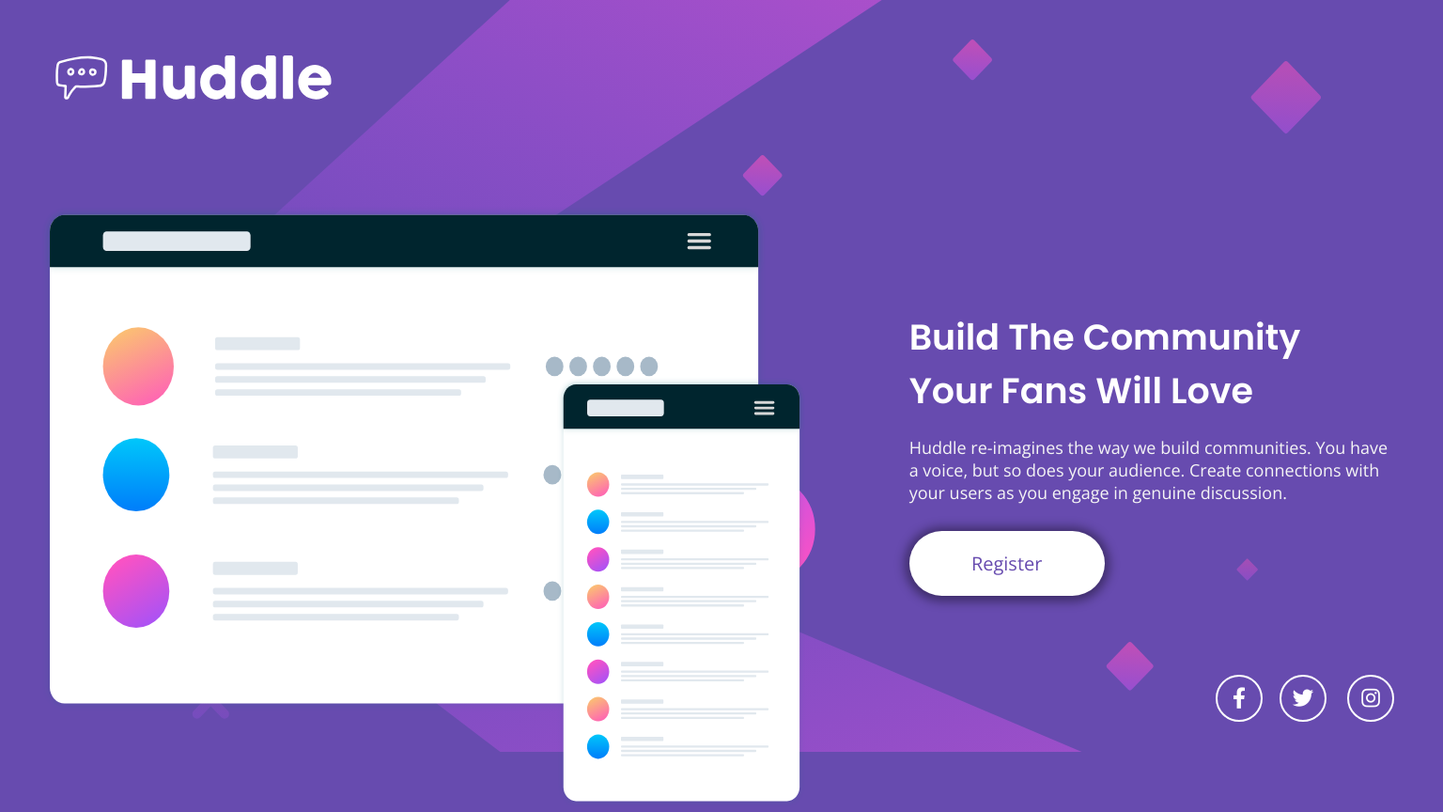
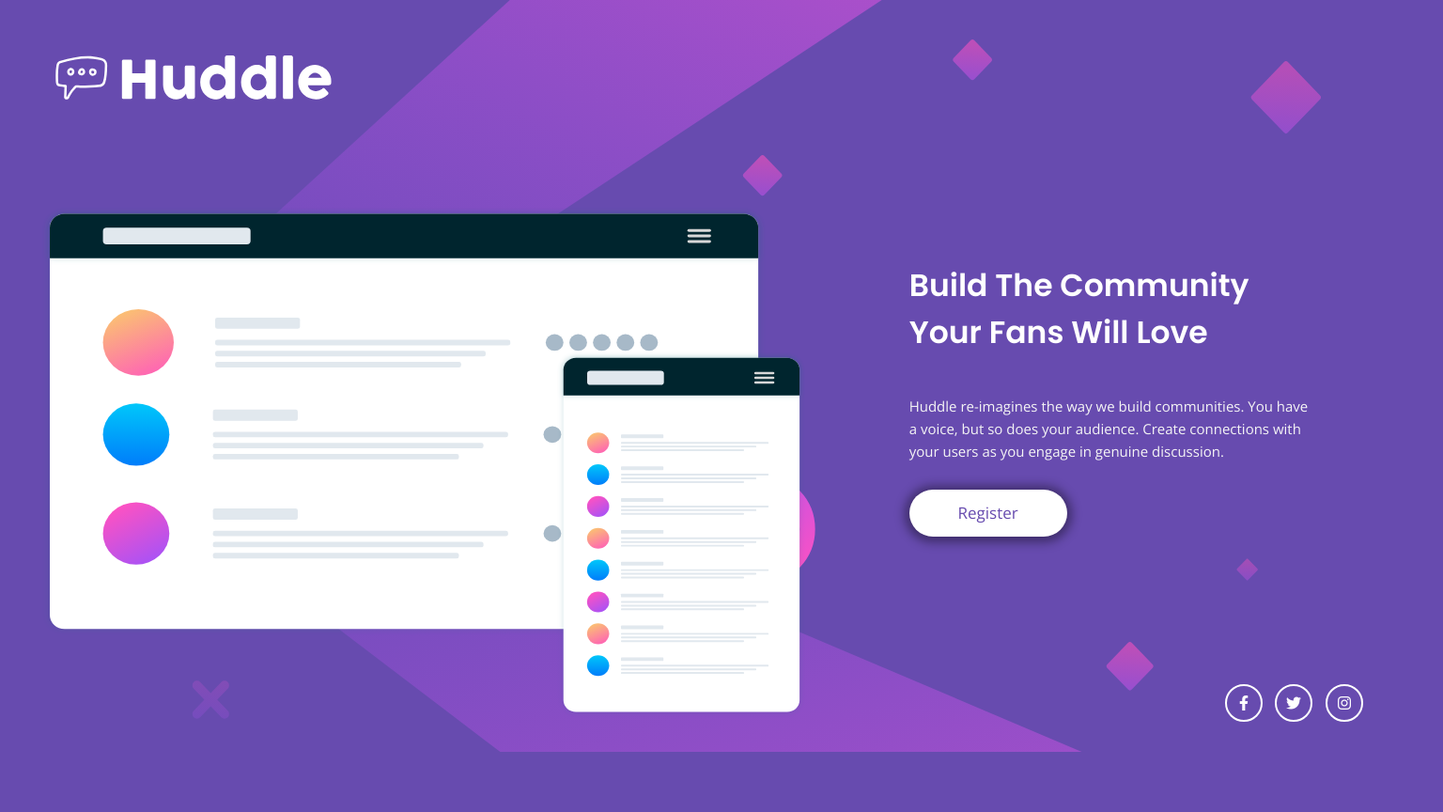
Before and after one commit to marwaas3d/huddle-landing-page-with-single-introductory-section-master, a plain HTML site: page index.html in a window 1536 px wide. Shown: the whole page at 94% size. After the commit the page ends 800 px from the top, so only its background shows below. Drawn offline with nearby package versions, Linux system fonts and the light colour scheme.

Commit message:
updated css file

```diff
--- a/main.css
+++ b/main.css
@@ -51,7 +51,7 @@
         margin-top: 11%;
         margin-left: 5%;
         width: 813px;
-        height: 640px;
+        height: 544px;
     }
 /***************************************/
     .heading{
@@ -61,32 +61,31 @@
     .heading h2{
         font-family: "Poppins", sans-serif;
         font-weight: 600;
-        font-size: 38px;
-        width: 29rem;
-        margin-top: 37%;
+        font-size: 33px;
+        width: 27rem;
+        margin-top: 28%;
     }
 
     .heading p{
         font-family: "Open Sans", sans-serif;
         font-weight: 400;
-        margin-top: 20px;
+        margin-top: 41px;
         color: whitesmoke;
-        font-size: 18px;
-        width: 32rem;
+        font-size: 15px;
+        width: 27rem;
         line-height: 24px;
     }
 
-    .register{
-        cursor: pointer;
+    .register{cursor: pointer;
         background-color: white;
         color: var(--Violet);
-        width: 208px;
-        height: 69px;
+        width: 168px;
+        height: 50px;
         margin-top: 5%;
         display: flex;
         justify-content: center;
         align-items: center;
-        font-size: 20px;
+        font-size: 17px;
         font-family: "Open Sans", sans-serif;
         font-weight: 400;
         border-radius: 57px;
@@ -99,8 +98,8 @@
 /****************************************/
 
     .facebook, .twitter, .instagram{
-        width: 50px;
-        height: 50px;
+        width: 40px;
+        height: 40px;
         border-radius: 50%;
         border: 2px solid white;
         cursor: pointer;
@@ -112,12 +111,12 @@
     .instagram{
         position: absolute;
         bottom: 4%;
-        right: 52px;
+        right: 85px;
     }
     .twitter{
         position: absolute;
         bottom: 4%;
-        right: 124px;
+        right: 139px;
     }
     .facebook{
         position: absolute;
@@ -127,7 +126,7 @@
 
 
     i{
-        transform: scale(1.4);
+        transform: scale(1);
     }
 
     .facebook:hover,
```
